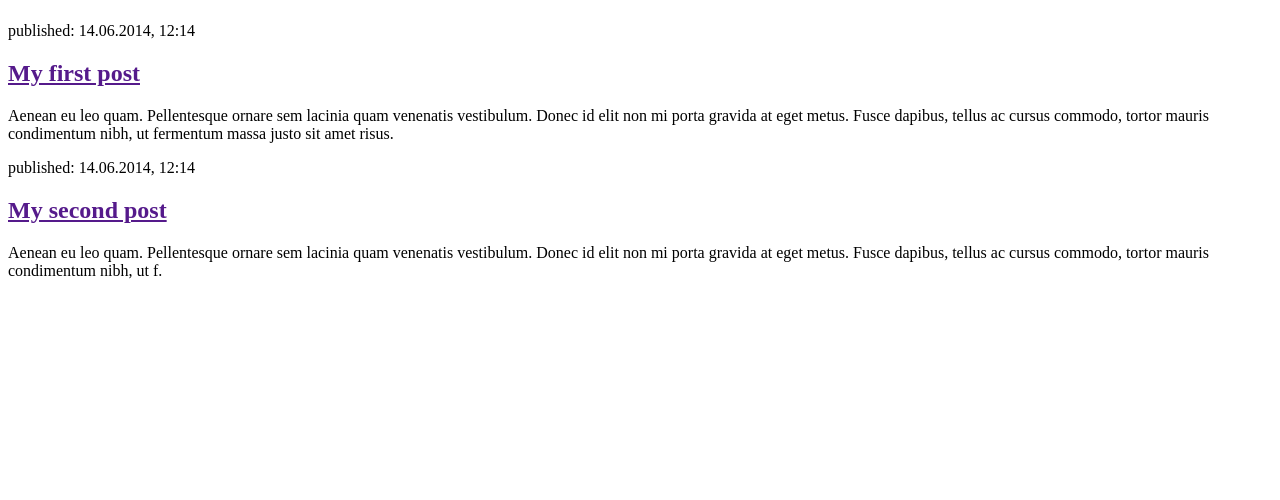
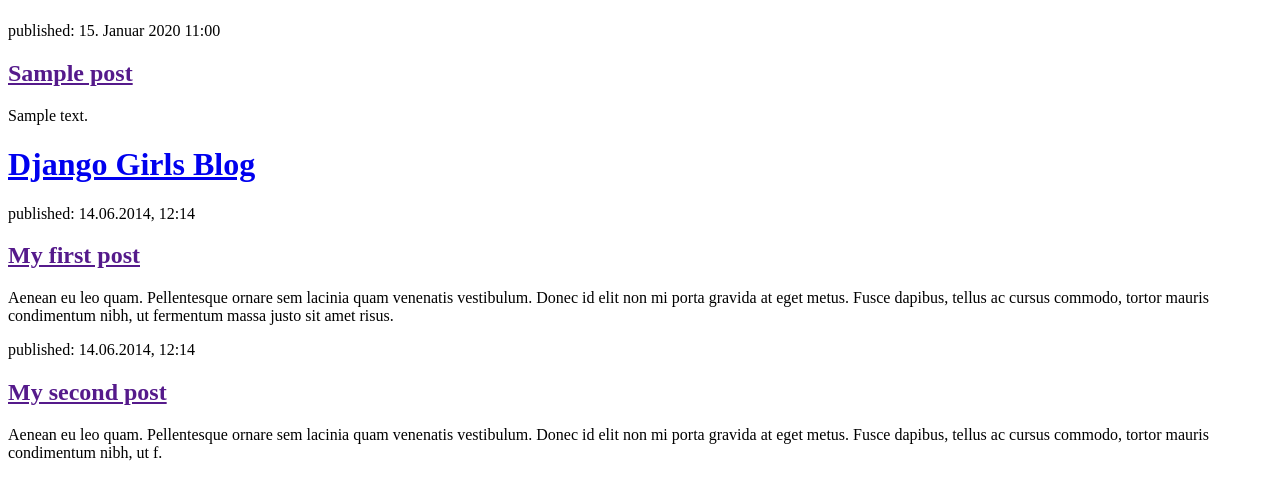
Before and after one commit to DieuLinhThuy/my-first-blog, a Django app: page / in a window 1280 px wide. Shown: the part 58-558 px from the top of the page. Run offline with Django 5.2, Linux system fonts and the light colour scheme; tables that the repository leaves empty hold one stand-in row (values such as "Sample post").

Commit message:
Modified templates to display posts from database.

```diff
--- a/blog/templates/blog/post_list.html
+++ b/blog/templates/blog/post_list.html
@@ -1,4 +1,15 @@
 <!DOCTYPE html>
+<header>
+    <h1><a href="/">Django Girls Blog</a></h1>
+</header>
+
+{% for post in posts %}
+    <article>
+        <time>published: {{ post.published_date }}</time>
+        <h2><a href="">{{ post.title }}</a></h2>
+        <p>{{ post.text|linebreaksbr }}</p>
+    </article>
+{% endfor %}
 <html>
     <head>
         <title>Django Girls blog</title>
--- a/blog/views.py
+++ b/blog/views.py
@@ -1,5 +1,7 @@
 from django.shortcuts import render
+from django.utils import timezone
+from .models import Post
 
-# Create your views here.
 def post_list(request):
-    return render(request, 'blog/post_list.html', {})
+    posts = Post.objects.filter(published_date__lte=timezone.now()).order_by('published_date')
+    return render(request, 'blog/post_list.html', {'posts': posts})
```
